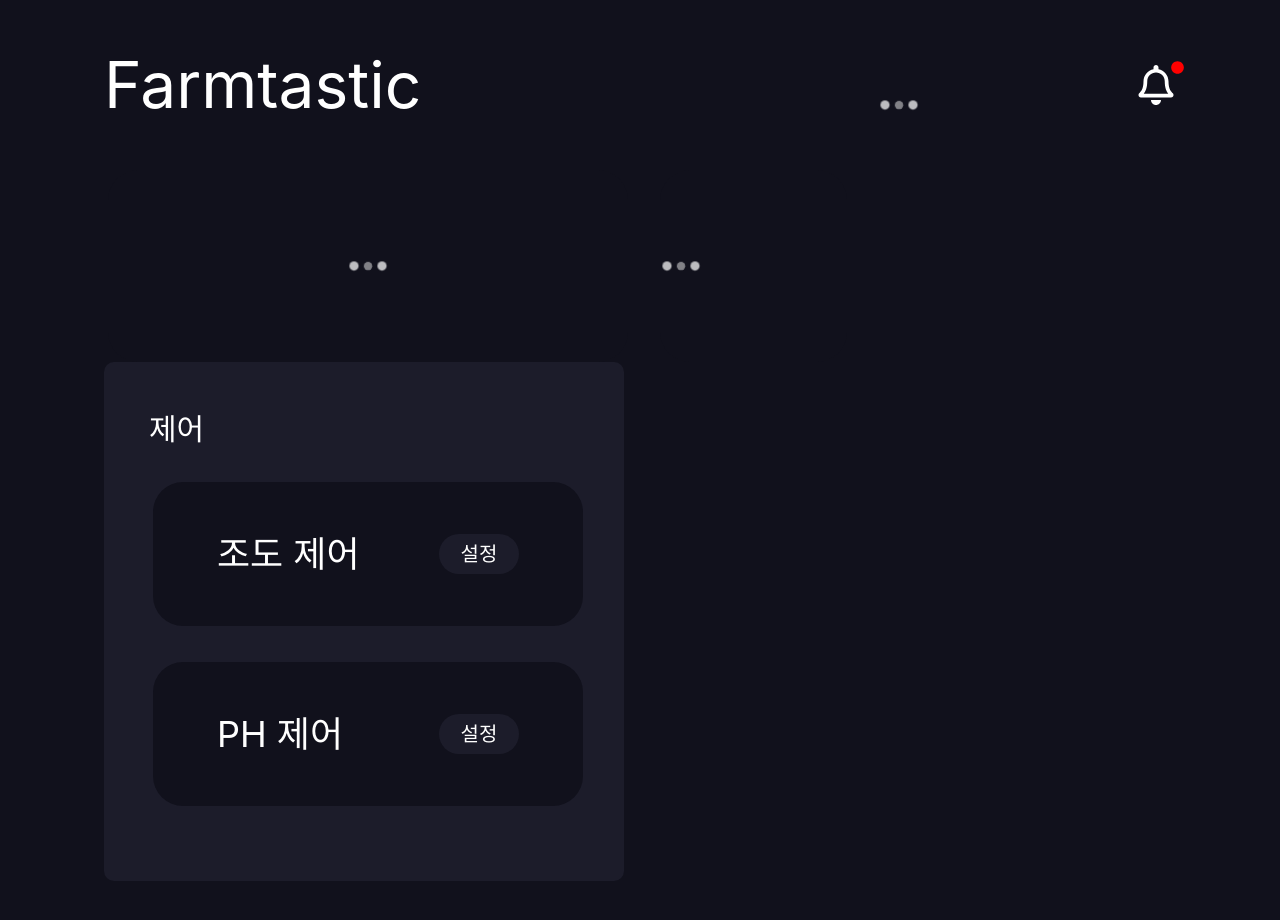
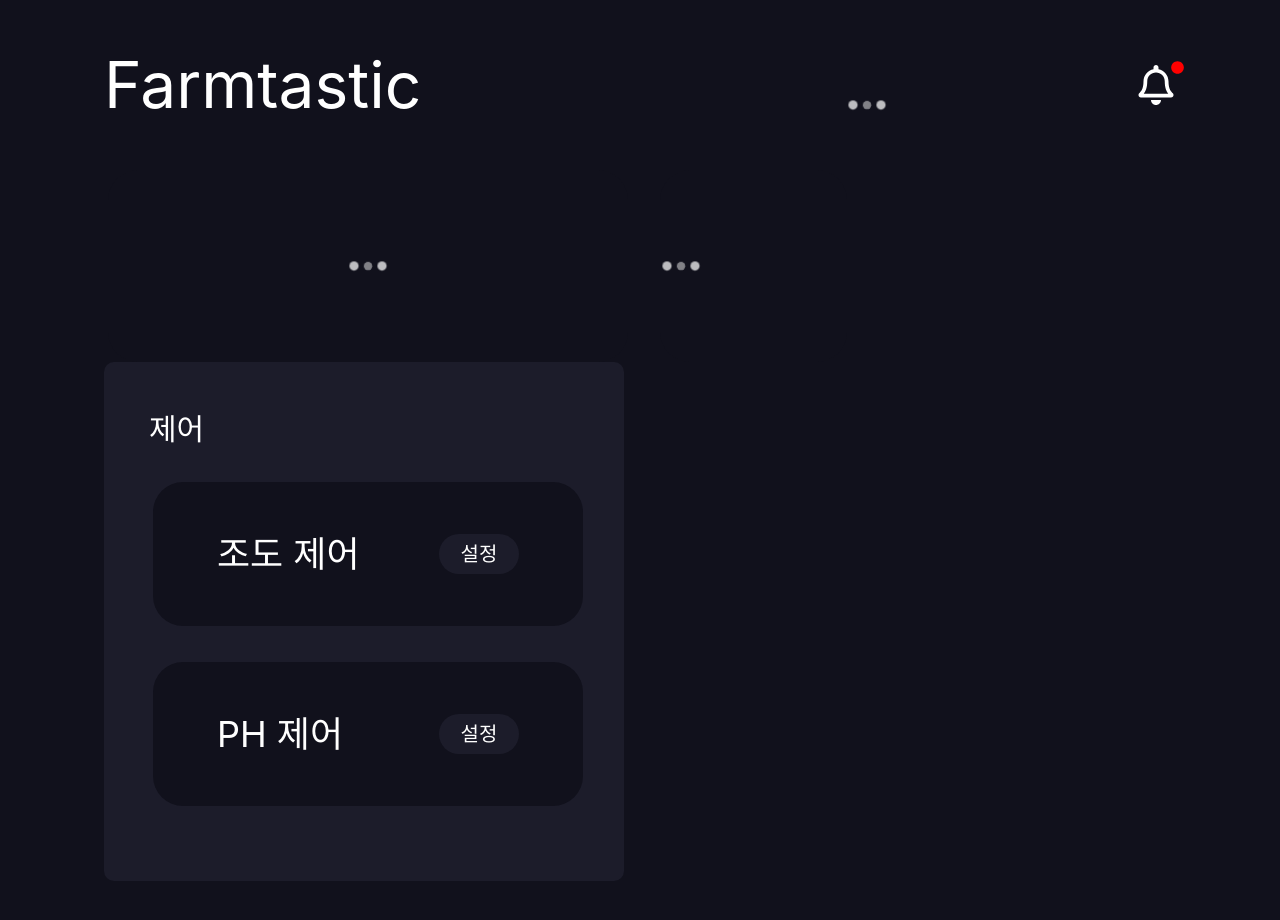
Before and after one commit to farmtastic/farm-front, a React (Vite) app: page / in a window 1280 px wide. Shown: the top 920 px of the page. Built offline with nearby package versions, Linux system fonts and the light colour scheme; no server answers.

Commit message:
Design: 최근 업데이트 날짜 컴포넌트의 패딩값 수정

```diff
--- a/tailwind.config.js
+++ b/tailwind.config.js
@@ -14,7 +14,7 @@
         contentsCard: '1px',
         '45px': '45px',
         latestT: '2.5rem',
-        latestL: '15rem',
+        latestL: '11rem',
       },
       borderColor: {
         card: '#A1A1A1',
```
